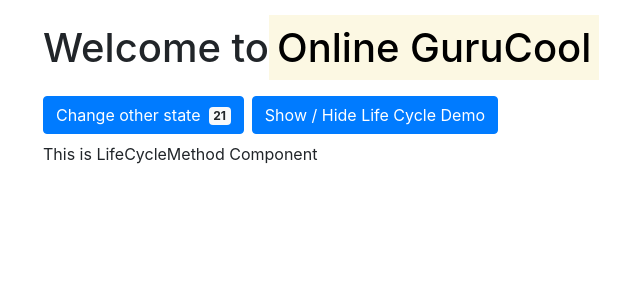
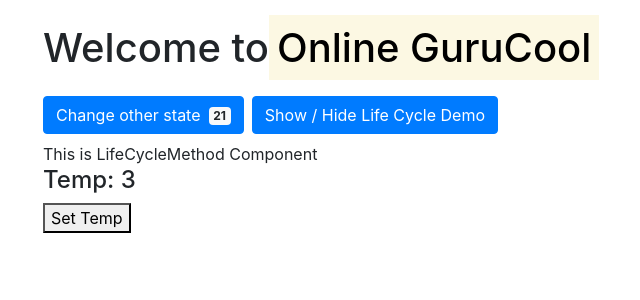
Before and after one commit to onlinegurucool/react-js-tutorial, a React (Create React App) app: page / in a window 1280 px wide. Shown: the top 300 px of the page, without its empty margins (42-682 px from the left). Built offline with nearby package versions, Linux system fonts and the light colour scheme.

Commit message:
Final Video re created for with new example

```diff
--- a/src/Components/LifeCycleMethod.js
+++ b/src/Components/LifeCycleMethod.js
@@ -1,10 +1,23 @@
-import React from 'react';
+import React, { useEffect, useState } from "react";
 const LifeCycleMethod = () => {
-    return (
-        <div>
-            This is LifeCycleMethod Component
-        </div>
-    );
-}
+    let [temp,setTemp] = useState(3)
+    useEffect(() => {
+        console.log("Render");
+        return () => {
+            console.log("UnMounting");
+        };
+    },[temp]);
+
+    useEffect(() => {
+        console.log("2nd use Effect")
+    },[])
+    return <>
+        <div>This is LifeCycleMethod Component</div>
+        <h4>Temp: {temp} </h4>
+        <button onClick={() => setTemp(23)}>
+            Set Temp
+        </button>
+    </>;
+};
 
 export default LifeCycleMethod;
```
